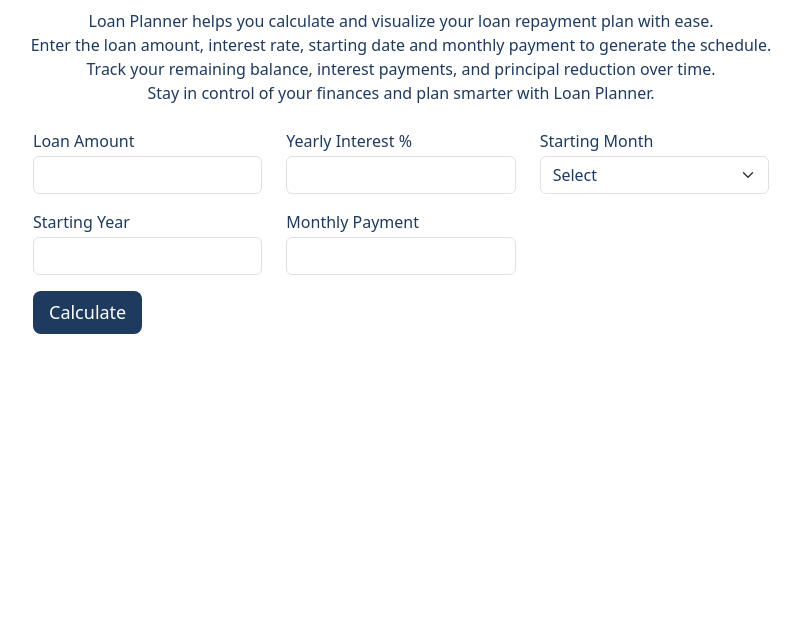
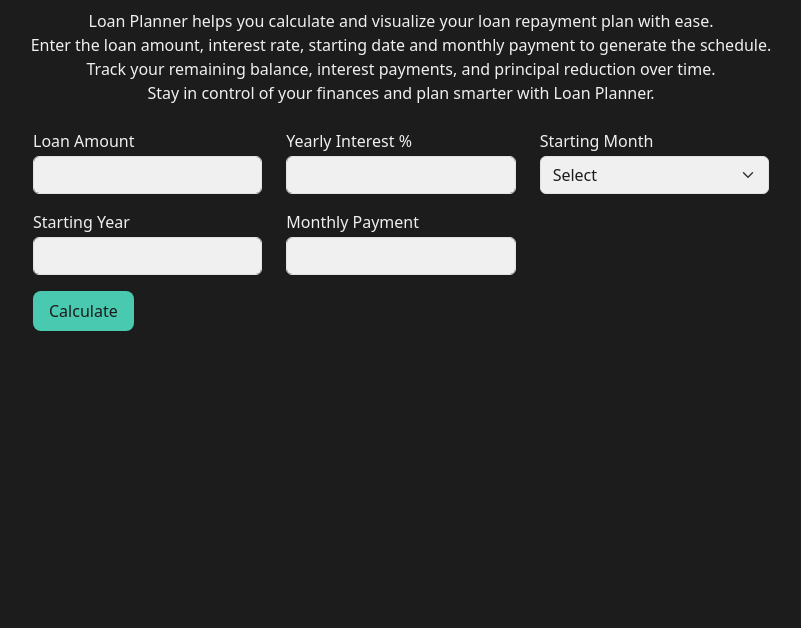
Before and after one commit to salah929/loan-planner, a plain HTML site: page index.html in a window 1280 px wide. Shown: the part 172-800 px from the top of the page, without its empty margins (239-1040 px from the left). Drawn offline with nearby package versions, Linux system fonts and the light colour scheme.

Commit message:
Add final style for the page

```diff
--- a/assets/css/Style.css
+++ b/assets/css/Style.css
@@ -1,22 +1,22 @@
-
+/* import google fonts */
 @import url("https://fonts.googleapis.com/css2?family=Lora:wght@400&family=Poppins:wght@700&family=Raleway:wght@400&display=swap");
 
 /* CSS Variables */
 :root {
     --primary-font: 'Poppins', sans-serif;
     --secondary-font: 'Raleway', sans-serif;
-    --sub-font: 'Lora', serif;
 
-    --primary-color: #1E3A5F; /* dark blue */
-    --secondary-color: #3A506B; /* gray blue */
-    --sub-color: #6C757D;
+    --primary-color: #f0f0f0; /* white */
+    --background-color: #1c1c1c; /* black */
 }
 
 body {
     color: var(--primary-color);
+    background-color: var(--background-color);
 }
 
 h1 {
+    color: #1abc9c; /* Teal */
     margin-top: 1rem;
     text-align: center;
     margin-bottom: 1rem;
@@ -25,28 +25,27 @@
 }
 
 h2 {
+    color: #48c9b0; /* Light Teal */
     font-family: var(--secondary-font);
 }
-/*
-#description {
-    font-family: var(--sub-font);
-}
-*/
+
 label {
     padding-bottom: .2rem;
 }
 
+input {
+    color: var(--background-color) !important;
+    background-color: var(--primary-color) !important;
+}
+
 select, select option {
-    color: var(--primary-color) !important;
+    color: var(--background-color) !important;
+    background-color: var(--primary-color) !important;
 }
 
 /* Adjust the distance between the lines of the summary */
 p {
     margin-bottom: 0.2rem;
-}
- /* Adjust the margin between the button and the first line of the summary */
-#table-container p:first-child {
-    margin-top: 1rem;
 }
 
 /* The table is hidden until the user click Calculate button */
@@ -54,29 +53,42 @@
     visibility: hidden;
 }
 
+th, td {
+    background-color: var(--background-color) !important;
+    color: var(--primary-color) !important;
+    padding: 10px !important;
+    border: 1px solid var(--primary-color) !important;
+}
+
 /* Style Calculate button */
-#btn {
-    background-color: var(--primary-color);
-    color: white; /* White Text */
-    margin: 0 auto !important;
-    border: 2px; /* No Border */
-    padding: 8px 16px; /* Size */
-    font-size: 18px; /* Text Size */
-    border-radius: 8px; /* Rounded Corners */
-    cursor: pointer; /* Pointer Cursor */
-    transition: all 0.3s ease; /* Smooth Effect */
+button {
+    background-color: #48c9b0; /* Light Teal */
+    color: var(--background-color);
+    margin-bottom: 1rem;
+    border: 2px;
+    padding: 8px 16px;
+    border-radius: 8px;
+    cursor: pointer;
+    transition: all 0.3s ease;
 }
 
 #btn:hover {
-    background-color: var(--secondary-color)
+    background-color: #1abc9c; /* Teal */
 }
 
 
 /* Media queries */
 
 /* X-Small devices (portrait phones, less than 360px) */
-@media (max-width: 360px) {
-    #table {
+@media (max-width: 400px) {
+
+    body {
         font-size: 80%;
     }
+    button, input, select, select option {
+        font-size: 0.9rem !important;
+    }
+    h1, h2 {
+        font-size: 200% !important;
+    }
 }
--- a/index.html
+++ b/index.html
@@ -27,7 +27,7 @@
         <div class="row justify-content-center">
             <div class="col-12 text-center">
                 <h1 class="display-3">Loan Planner</h1>
-                <h2 class="lead display-6 sub-heading-color">Plan Your Monthly Payments Easily!</h2>
+                <h2 class="lead display-6">Plan Your Monthly Payments Easily!</h2>
                 <p id="description" class="my-4">Loan Planner helps you calculate and visualize your loan repayment plan with ease.<br>
                                     Enter the loan amount, interest rate, starting date and monthly payment to generate the schedule.<br>
                                     Track your remaining balance, interest payments, and principal reduction over time.<br>
```
